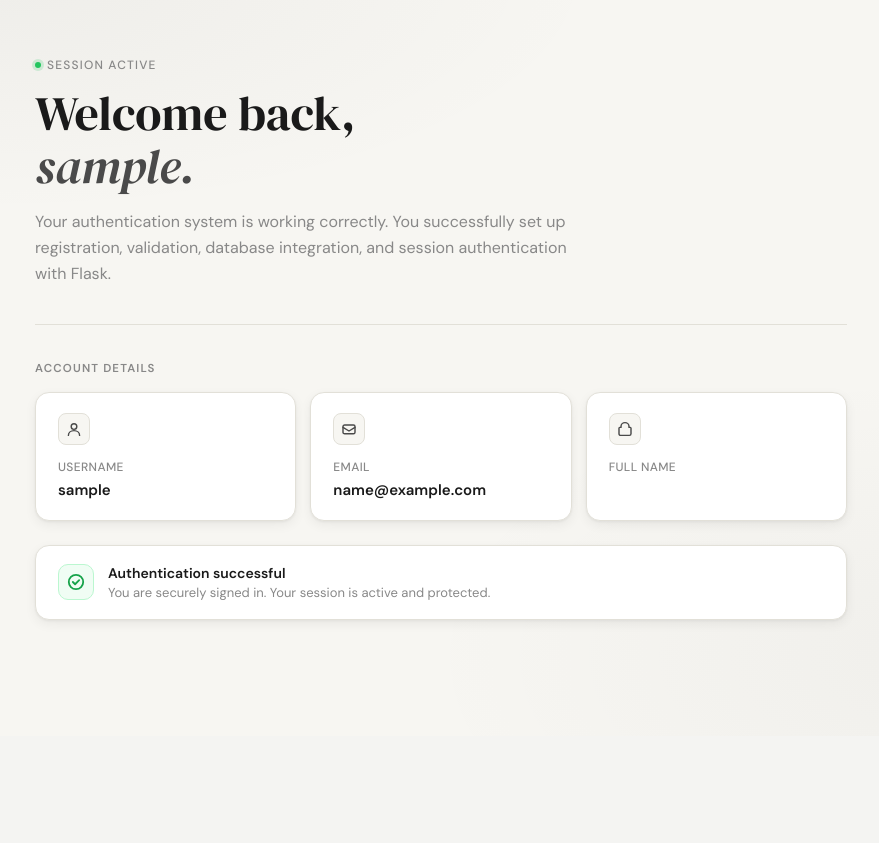
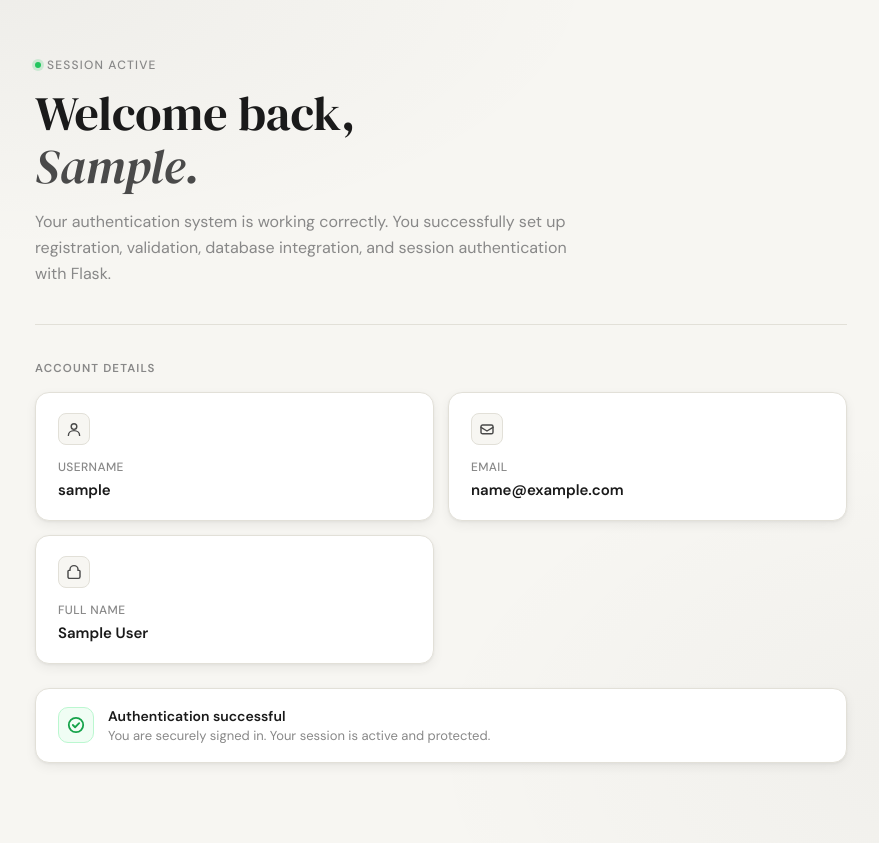
Before and after one commit to MchedlishviliNikoloz/Flask-Auth-System, a Flask app: page /home in a window 1280 px wide. Shown: the part 64-907 px from the top of the page, without its empty margins (199-1078 px from the left). Before the commit the page ends 688 px from the top, so only its background shows below. Run offline with Flask 3, Linux system fonts and the light colour scheme; the visitor is signed in with stand-in values (Sample User, id 1); tables that the repository leaves empty hold one stand-in row (values such as "Sample post").

Commit message:
feat: update home page to use profile data

```diff
--- a/templates/main/index.html
+++ b/templates/main/index.html
@@ -313,7 +313,7 @@
 
         .info-grid {
             display: grid;
-            grid-template-columns: repeat(3, 1fr);
+            grid-template-columns: repeat(2, 1fr);
             gap: 14px;
             opacity: 0;
             animation: fadeUp 0.5s 0.3s ease forwards;
@@ -346,10 +346,6 @@
         .info-card:hover {
             transform: translateY(-2px);
             box-shadow: 0 4px 16px rgba(0,0,0,0.1);
-        }
-
-        .info-card:hover::before {
-            transform: scaleX(1);
         }
 
         .info-card-icon {
@@ -472,7 +468,7 @@
                 <div class="user-dropdown" id="userDropdown" role="menu">
 
                     <div class="dropdown-header">
-                        <div class="dropdown-header-name">{{ user.first_name or user.username }} {{ user.last_name or '' }}</div>
+                        <div class="dropdown-header-name">{{ user.profile.first_name or user.username }} {{ user.profile.last_name or '' }}</div>
                     </div>
 
                     <div class="dropdown-section">
@@ -507,7 +503,7 @@
                 <span class="hero-dot"></span>
                 Session active
             </div>
-            <h1>Welcome back,<br><em>{{ user.first_name or user.username }}.</em></h1>
+            <h1>Welcome back,<br><em>{{ user.profile.first_name or user.username }}.</em></h1>
             <p class="hero-desc">
                 Your authentication system is working correctly.
                 You successfully set up registration, validation, database integration,
@@ -542,6 +538,7 @@
                 <div class="info-value">{{ user.email }}</div>
             </div>
 
+            {% if user.profile.first_name and user.profile.last_name %}
                 <div class="info-card">
                     <div class="info-card-icon">
                         <svg width="16" height="16" viewBox="0 0 20 20" fill="none" stroke="currentColor" stroke-width="1.8" stroke-linecap="round" stroke-linejoin="round">
@@ -549,8 +546,9 @@
                         </svg>
                     </div>
                     <div class="info-label">Full Name</div>
-                <div class="info-value">{{ user.first_name }} {{ user.last_name }}</div>
+                    <div class="info-value">{{ user.profile.first_name }} {{ user.profile.last_name }}</div>
                 </div>
+            {% endif %}
         </div>
 
         <div class="status-banner">
```
Lines whose indentation alone changed are shown as unchanged.
